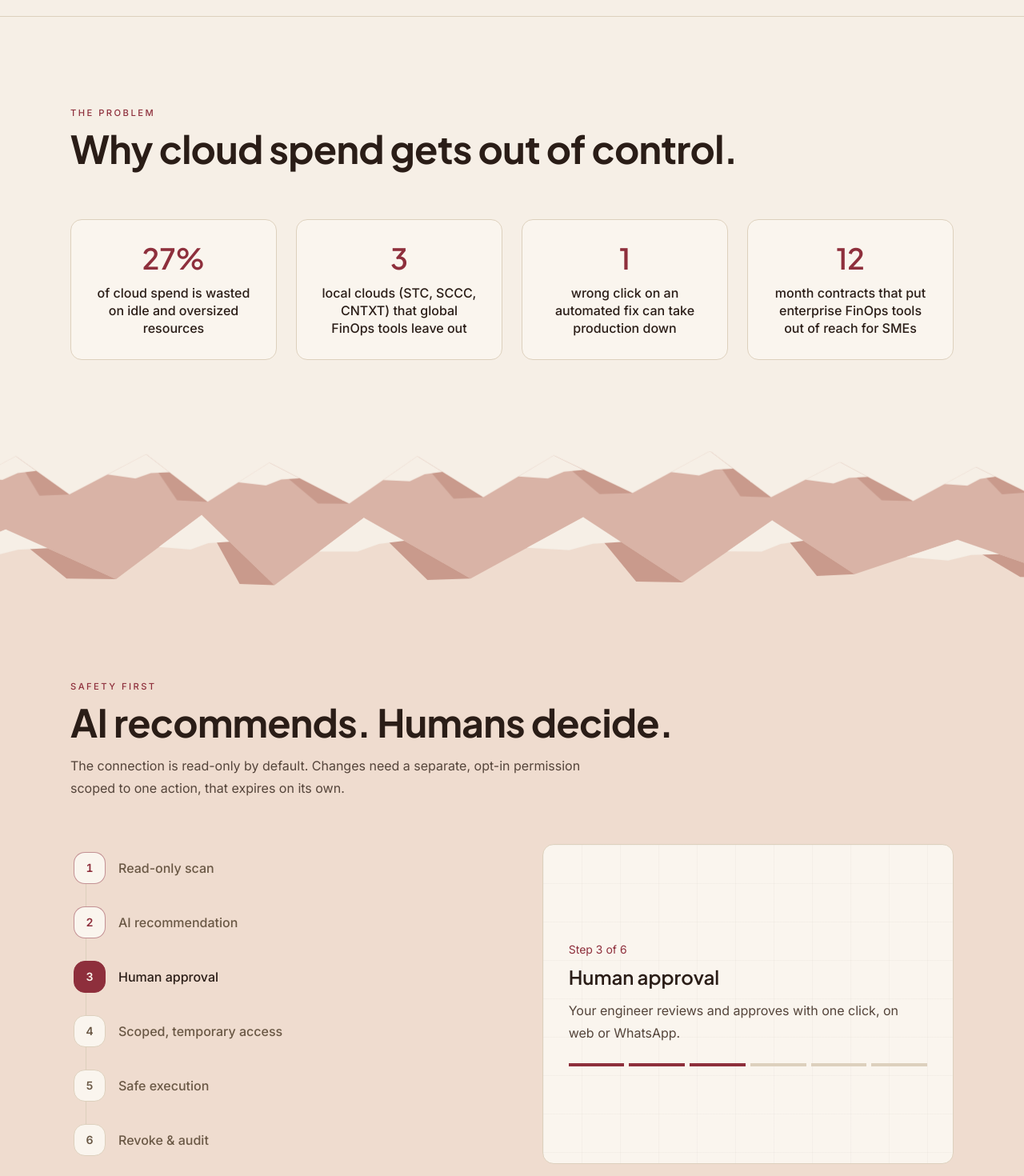
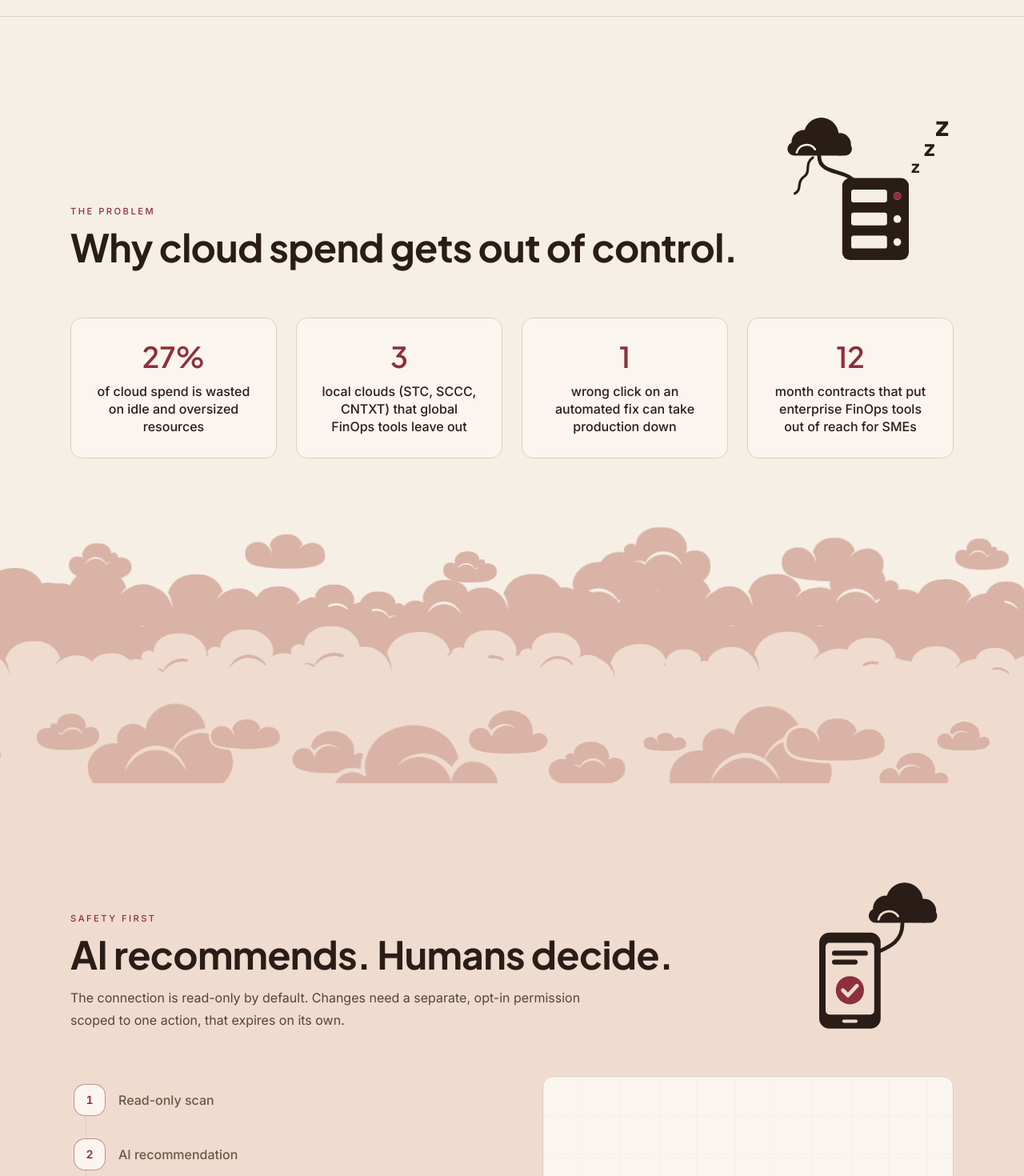
Before and after one commit to sulaimanmokhaniq/cloudtrim, a Next.js app: page / in a window 1280 px wide. Shown: the part 1040-2510 px from the top of the page at 80% size. Built offline with nearby package versions, Linux system fonts and the light colour scheme.

Commit message:
Preview: clouds-only section dividers and device illustrations
Co-Authored-By: Claude Opus 5.5 (1M context) <noreply@anthropic.com>
Claude-Session: https://claude.ai/code/session_015w2PzgeEiTrA3rsiPjNLLh

```diff
--- a/app/globals.css
+++ b/app/globals.css
@@ -56,6 +56,7 @@
   --color-band-shade: #0f0a0b;
   --color-ridge: #2a1e1b;
   --color-snow: #4a3832;
+  --color-art: #4f3a40;
   color-scheme: dark;
 }
 
@@ -83,6 +84,7 @@
   --color-band-shade: #c99a8c;
   --color-ridge: #d9b3a6;
   --color-snow: #f6efe6;
+  --color-art: #2a1d17;
   --color-wave-1: #a8434f;
   --color-wave-2: #8e2f3c;
   --color-wave-3: #5e1f28;
--- /dev/null
+++ b/components/Illustrations.tsx
@@ -0,0 +1,76 @@
+// Flat one-color illustrations of devices connected to the cloud. Shapes use the
+// --color-art token; `cut` is the section background, used for cut-out details.
+
+type Props = { cut: string; className?: string };
+
+const art = { fill: "var(--color-art)" };
+const wire = { fill: "none", stroke: "var(--color-art)", strokeWidth: 6, strokeLinecap: "round" as const };
+
+function Cloud({ x, y, s = 1, cut }: { x: number; y: number; s?: number; cut: string }) {
+  return (
+    <g transform={`translate(${x} ${y}) scale(${s})`}>
+      <circle cx="-30" cy="10" r="24" style={art} />
+      <circle cx="4" cy="-4" r="34" style={art} />
+      <circle cx="40" cy="14" r="22" style={art} />
+      <rect x="-62" y="10" width="126" height="26" rx="13" style={art} />
+      <path d="M-44 30 A20 20 0 0 1 -8 24" style={{ fill: "none", stroke: cut, strokeWidth: 4, strokeLinecap: "round" }} />
+    </g>
+  );
+}
+
+/** A laptop plugged into a cloud, its screen showing a falling bill */
+export function LaptopCloud({ cut, className }: Props) {
+  return (
+    <svg viewBox="0 0 280 250" className={className} aria-hidden>
+      <Cloud x={180} y={46} cut={cut} />
+      <path d="M180 82 C180 120 250 112 246 156 C243 190 214 200 196 202" style={wire} />
+      <rect x="186" y="194" width="14" height="16" rx="3" style={art} />
+      <rect x="40" y="122" width="150" height="96" rx="10" style={art} />
+      <rect x="51" y="133" width="128" height="74" rx="4" style={{ fill: cut }} />
+      <rect x="66" y="152" width="18" height="44" rx="4" style={art} />
+      <rect x="94" y="164" width="18" height="32" rx="4" style={art} />
+      <rect x="122" y="176" width="18" height="20" rx="4" style={{ fill: "var(--color-brand)" }} />
+      <rect x="150" y="184" width="18" height="12" rx="4" style={{ fill: "var(--color-brand)" }} />
+      <path d="M22 222 H208 L200 236 H30 Z" style={art} />
+    </svg>
+  );
+}
+
+/** An idle server tower, asleep, wired to a cloud: money spent on nothing */
+export function IdleServer({ cut, className }: Props) {
+  return (
+    <svg viewBox="0 0 280 250" className={className} aria-hidden>
+      <Cloud x={70} y={48} s={0.8} cut={cut} />
+      <path d="M70 78 C70 110 120 96 128 124" style={wire} />
+      <path d="M60 80 c-14 10 -2 22 -14 30 c-12 8 -2 20 -14 26" style={{ ...wire, strokeWidth: 4 }} />
+      <rect x="106" y="112" width="104" height="128" rx="12" style={art} />
+      {[130, 166, 202].map((y) => (
+        <g key={y}>
+          <rect x="120" y={y} width="56" height="20" rx="4" style={{ fill: cut }} />
+          <circle cx="192" cy={y + 10} r="6" style={{ fill: cut }} />
+        </g>
+      ))}
+      <circle cx="192" cy="140" r="6" style={{ fill: "var(--color-brand)" }} />
+      <text x="214" y="104" style={{ ...art, font: "700 26px var(--font-display)" }}>z</text>
+      <text x="234" y="78" style={{ ...art, font: "700 34px var(--font-display)" }}>z</text>
+      <text x="252" y="46" style={{ ...art, font: "700 42px var(--font-display)" }}>z</text>
+    </svg>
+  );
+}
+
+/** A phone asking for approval, connected to a cloud */
+export function PhoneApprove({ cut, className }: Props) {
+  return (
+    <svg viewBox="0 0 280 250" className={className} aria-hidden>
+      <Cloud x={200} y={50} s={0.85} cut={cut} />
+      <path d="M200 82 C200 130 140 120 136 150" style={wire} />
+      <rect x="70" y="96" width="96" height="150" rx="16" style={art} />
+      <rect x="80" y="112" width="76" height="112" rx="6" style={{ fill: cut }} />
+      <rect x="90" y="124" width="56" height="8" rx="4" style={art} />
+      <rect x="90" y="138" width="40" height="8" rx="4" style={art} />
+      <circle cx="118" cy="186" r="22" style={{ fill: "var(--color-brand)" }} />
+      <path d="M107 186 l8 8 l14 -15" style={{ fill: "none", stroke: cut, strokeWidth: 6, strokeLinecap: "round", strokeLinejoin: "round" }} />
+      <rect x="106" y="232" width="24" height="5" rx="2.5" style={{ fill: cut }} />
+    </svg>
+  );
+}
--- a/components/Landing.tsx
+++ b/components/Landing.tsx
@@ -1,6 +1,7 @@
 import Link from "next/link";
 import { ParallaxHero } from "@/components/ParallaxHero";
 import { Horizon } from "@/components/Horizon";
+import { IdleServer, LaptopCloud, PhoneApprove } from "@/components/Illustrations";
 import { Reveal } from "@/components/Reveal";
 import { SafetyFlow, TiltCard } from "@/components/Interactive";
 import { ThemeToggle } from "@/components/ThemeToggle";
@@ -81,7 +82,10 @@ export function Landing({ t }: { t: LandingCopy }) {
       {/* Problem */}
       <section id="problem" className="border-b border-line py-20 md:py-28">
         <div className="mx-auto max-w-6xl px-4 md:px-6">
-          <SectionTitle kicker={t.problem.kicker} title={t.problem.title} />
+          <div className="flex items-end justify-between gap-8">
+            <SectionTitle kicker={t.problem.kicker} title={t.problem.title} />
+            <IdleServer cut="var(--color-bg)" className="hidden w-56 shrink-0 md:block" />
+          </div>
           <div className="mt-12 md:mt-16 grid gap-6 sm:grid-cols-2 lg:grid-cols-4">
             {t.problem.items.map((p, i) => (
               <Reveal key={p.title} delay={i * 90}>
@@ -97,13 +101,18 @@ export function Landing({ t }: { t: LandingCopy }) {
 
 
       {/* Dunes lead into the deeper sand band */}
-      <Horizon kind="mountains" from="var(--color-bg)" back="var(--color-ridge)" mid="var(--color-band-shade)" accent="var(--color-snow)" to="var(--color-band)" />
+      <Horizon kind="clouds" from="var(--color-bg)" back="var(--color-ridge)" to="var(--color-band)" accent="var(--color-ridge)" />
       <div style={{ background: "var(--color-band)" }}>
       {/* Safety */}
       <section id="safety" className="border-b border-line py-20 md:py-28">
         <div className="mx-auto max-w-6xl px-4 md:px-6">
-          <SectionTitle kicker={t.safety.kicker} title={t.safety.title} />
-          <p className="mt-4 max-w-2xl text-base leading-7 text-ink-2">{t.safety.body}</p>
+          <div className="flex items-end justify-between gap-8">
+            <div>
+              <SectionTitle kicker={t.safety.kicker} title={t.safety.title} />
+              <p className="mt-4 max-w-2xl text-base leading-7 text-ink-2">{t.safety.body}</p>
+            </div>
+            <PhoneApprove cut="var(--color-band)" className="hidden w-56 shrink-0 md:block" />
+          </div>
           <Reveal className="mt-12 md:mt-14">
             <SafetyFlow steps={t.safety.steps} stepLabel={t.safety.step} />
           </Reveal>
@@ -118,6 +127,7 @@ export function Landing({ t }: { t: LandingCopy }) {
               <p className="micro text-brand">{t.compliance.kicker}</p>
               <h2 className="font-display mt-3 text-4xl font-bold tracking-tight md:text-5xl">{t.compliance.title}</h2>
               <p className="mt-5 text-base leading-8 text-ink-2">{t.compliance.body}</p>
+              <LaptopCloud cut="var(--color-band)" className="mt-8 hidden w-64 md:block" />
             </div>
             <div className="grid grid-cols-2 gap-4">
               {t.compliance.items.map((c) => (
@@ -168,7 +178,7 @@ export function Landing({ t }: { t: LandingCopy }) {
       </div>
 
       {/* Waves lead into the dark band that holds pricing and the footer */}
-      <Horizon kind="waves" from="var(--color-band)" back="var(--color-wave-1)" mid="var(--color-wave-2)" to="var(--color-wave-3)" />
+      <Horizon kind="clouds" from="var(--color-band)" back="var(--color-wave-1)" to="var(--color-wave-3)" accent="var(--color-wave-2)" />
       <div data-band="sea" className="bg-bg text-ink">
       {/* Pricing */}
       <section id="pricing" className="border-b border-line py-20 md:py-28">
```
